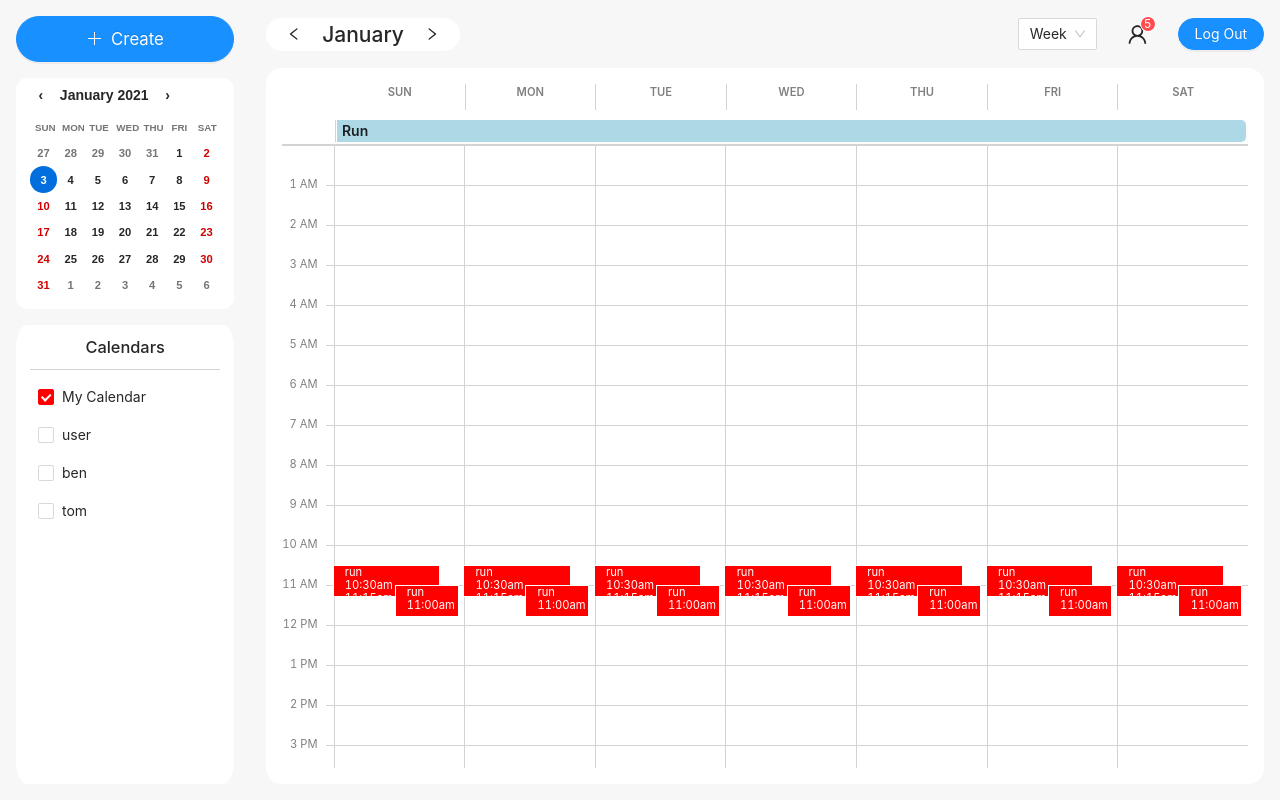
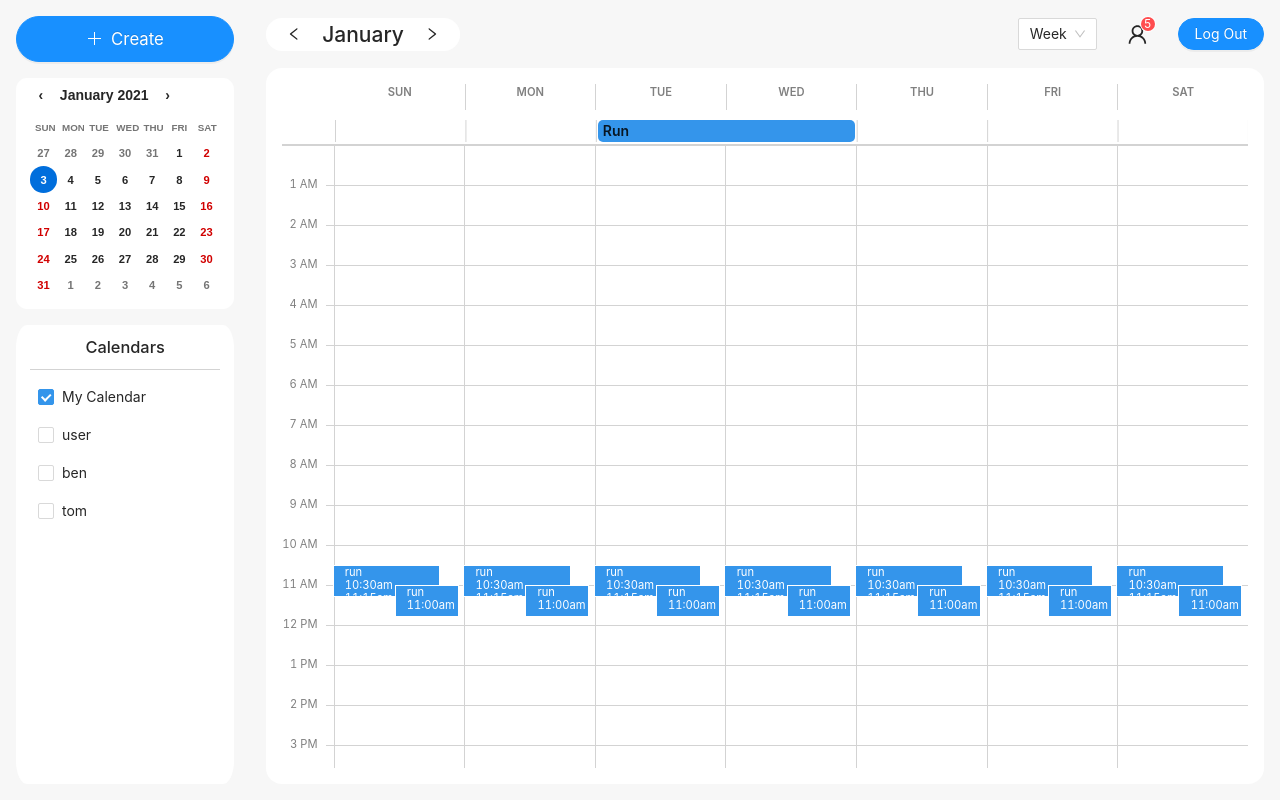
Before and after one commit to xuanlc113/spring-calendar, a React (Create React App) app in the folder client/: page / in a window 1280 px wide. Built offline with nearby package versions, Linux system fonts and the light colour scheme.

Commit message:
git add month all day event

```diff
--- a/client/src/event_info/EventPopover.js
+++ b/client/src/event_info/EventPopover.js
@@ -96,9 +96,13 @@ export default function EventPopover(props) {
       <PopoverInfo>
         <CalendarOutlined />
         <p>
-          {dayjs(props.datetime).format("ddd D MMMM")}{" "}
-          {getStartTime(props.datetime)} –{" "}
-          {getEndTime(props.datetime, props.canonicalEvent.duration)}
+          {dayjs(props.datetime).format("ddd D MMMM")}
+          {props.canonicalEvent.isAllDay
+            ? ` - ${dayjs(props.datetime)
+                .add(props.canonicalEvent.duration, "day")
+                .format("ddd D MMMM")}`
+            : ` ${getStartTime(props.datetime)} -
+            ${getEndTime(props.datetime, props.canonicalEvent.duration)}`}
         </p>
       </PopoverInfo>
       <PopoverInfo>
--- a/client/src/layout/Home.js
+++ b/client/src/layout/Home.js
@@ -102,7 +102,7 @@ function useCalendarSelector(userId) {
   function getCalendars(userId) {
     // get calendars { label: "My Calendar", id: userId, checked: true, color: blue }
     return [
-      { label: "My Calendar", id: userId, checked: true, color: "red" },
+      { label: "My Calendar", id: userId, checked: true, color: "#3495eb" },
       { label: "user", id: userId, checked: false, color: "green" },
       { label: "ben", id: userId, checked: false, color: "blue" },
       { label: "tom", id: userId, checked: false, color: "purple" },
--- a/client/src/schedule/AllDayArea.js
+++ b/client/src/schedule/AllDayArea.js
@@ -84,7 +84,7 @@ function getCalendarAllDayEvents(calendar, dates) {
     {
       id: "",
       canonicalEventId: "",
-      datetime: dayjs("2020-12-31 10:30"),
+      datetime: dayjs("2021-01-05 10:30"),
       attendees: [
         { email: "attd2", status: 1 },
         { email: "attd3", status: 1 },
--- a/client/src/schedule/AllDayEvent.js
+++ b/client/src/schedule/AllDayEvent.js
@@ -11,7 +11,7 @@ const Container = styled.div`
 const Flag = styled.div`
   width: calc(100% - 4px);
   margin: 2px;
-  background: lightblue;
+  background: ${(props) => props.color};
   border-top-left-radius: ${(props) => (props.start ? "5px" : 0)};
   border-bottom-left-radius: ${(props) => (props.start ? "5px" : 0)};
   border-top-right-radius: ${(props) => (props.end ? "5px" : 0)};
@@ -25,6 +25,7 @@ const Flag = styled.div`
 `;
 
 export default function AllDayEvent(props) {
+  console.log(props.event);
   return (
     <Popover
       placement="bottomLeft"
@@ -41,6 +42,7 @@ export default function AllDayEvent(props) {
         <Flag
           start={hasStart(props.event, props.dateRange)}
           end={hasEnd(props.event, props.dateRange)}
+          color={props.event.style.color}
         >
           <p>{props.event.canonicalEvent.title}</p>
         </Flag>
--- a/client/src/schedule/month/Month.js
+++ b/client/src/schedule/month/Month.js
@@ -53,6 +53,8 @@ export default function Month(props) {
             setDateOnly={props.setDateOnly}
             setPeriod={props.setPeriod}
             calendars={props.calendars}
+            weekStart={props.dates[row * 7]}
+            weekEnd={props.dates[row * 7 + 6]}
           />
         </Col>
       );
--- /dev/null
+++ b/client/src/schedule/month/MonthAllDayEvent.js
@@ -0,0 +1,73 @@
+import { Popover } from "antd";
+import styled from "styled-components";
+import EventPopover from "../../event_info/EventPopover";
+
+const Container = styled.div`
+  background: ${(props) => (props.empty ? "white" : props.color)};
+  border-top-left-radius: ${(props) => (props.start ? "5px" : 0)};
+  border-bottom-left-radius: ${(props) => (props.start ? "5px" : 0)};
+  border-top-right-radius: ${(props) => (props.end ? "5px" : 0)};
+  border-bottom-right-radius: ${(props) => (props.end ? "5px" : 0)};
+  margin: 1px 0;
+  z-index: 100;
+  & > p {
+    text-align: left;
+    font-weight: 600;
+    margin: 0 0.5em;
+  }
+`;
+
+export default function MonthAllDayEvent(props) {
+  return (
+    <Popover
+      placement="bottomLeft"
+      trigger="click"
+      content={<EventPopover {...props.event} />}
+      zIndex={800}
+    >
+      <Container
+        start={isEventStart(props.event, props.date)}
+        end={isEnd(props.event, props.date)}
+        empty={isEmpty(props.event, props.date)}
+        color={props.event.style.color}
+      >
+        <p>{showTitle(props.event, props.date)}</p>
+      </Container>
+    </Popover>
+  );
+}
+
+function showTitle(event, date) {
+  if (isStart(event, date)) {
+    return event.canonicalEvent.title;
+  }
+  return "\u00A0";
+}
+
+function isEventStart(event, date) {
+  const eventStart = event.datetime.startOf("day");
+  return eventStart.diff(date, "day") === 0;
+}
+
+function isStart(event, date) {
+  const eventStart = event.datetime.startOf("day");
+  const isEventStart = eventStart.diff(date, "day") === 0;
+  const isWeekStart = date.diff(date.startOf("week"), "day") === 0;
+  const isEventStarted = date.startOf("week").diff(eventStart, "day") >= 0;
+  const isWeekEventStart = isWeekStart && isEventStarted;
+  return isEventStart || isWeekEventStart;
+}
+
+function isEnd(event, date) {
+  const eventStart = event.datetime.startOf("day");
+  const eventEnd = eventStart.add(event.canonicalEvent.duration - 1, "day");
+  return date.diff(eventEnd, "day") === 0;
+}
+
+function isEmpty(event, date) {
+  const eventStart = event.datetime.startOf("day");
+  const eventEnd = eventStart.add(event.canonicalEvent.duration, "day");
+  const isEventBefore = eventStart.diff(date, "day") > 0;
+  const isEventAfter = date.diff(eventEnd, "day") >= 0;
+  return isEventBefore || isEventAfter;
+}
--- a/client/src/schedule/month/MonthTile.js
+++ b/client/src/schedule/month/MonthTile.js
@@ -1,18 +1,83 @@
+import { useState, useEffect } from "react";
 import dayjs from "dayjs";
-import { useContext } from "react";
-import { UserContext } from "../../App";
+import MonthAllDayEvent from "./MonthAllDayEvent";
 
 export default function MonthTile(props) {
-  const user = useContext(UserContext);
+  const { allDayEvents } = useAllDay(
+    props.calendars,
+    props.weekStart,
+    props.weekEnd
+  );
 
   function viewDay() {
     props.setDateOnly(props.date.toDate());
     props.setPeriod("day");
   }
 
+  function getAllDayEvents() {
+    return allDayEvents.map((event) => (
+      <MonthAllDayEvent event={event} date={props.date} />
+    ));
+  }
+
   return (
-    <div className="month-tile" onClick={viewDay}>
-      {props.date.date()}
+    <div className="month-tile">
+      <p onClick={viewDay} style={{ margin: 0 }}>
+        {props.date.date()}
+      </p>
+      {getAllDayEvents()}
     </div>
   );
 }
+
+function useAllDay(calendars, start, end) {
+  const [allDayEvents, setAllDayEvents] = useState(
+    getAllDayEvents(calendars, start, end)
+  );
+
+  useEffect(() => {
+    setAllDayEvents(getAllDayEvents(calendars, start, end));
+  }, [calendars]);
+
+  return { allDayEvents };
+}
+
+function getAllDayEvents(calendars, start, end) {
+  let events = [];
+  for (let i = 0; i < calendars.length; i++) {
+    events = events.concat(getCalendarAllDayEvents(calendars[i], start, end));
+  }
+
+  return events;
+}
+
+function getCalendarAllDayEvents(calendar, start, end) {
+  // get events(id, dates[0], dates[-1]) get array of events, add color
+  return [
+    {
+      id: "",
+      canonicalEventId: "",
+      datetime: dayjs("2021-01-05 10:30"),
+      attendees: [
+        { email: "attd2", status: 1 },
+        { email: "attd3", status: 1 },
+      ],
+      canonicalEvent: {
+        id: "",
+        userId: "001",
+        title: "Run",
+        description: "go for a run",
+        attendees: [1000],
+        start: "2020-12-21 10:30",
+        end: "2021-1-09",
+        duration: 8,
+        isAllDay: true,
+        isRecurring: false,
+        rrule: "",
+        exceptions: [],
+      },
+      style: { color: calendar.color },
+      userId: "001",
+    },
+  ];
+}
```
Also changed, not shown: 1 other file (tests, documents, lock files or other folders).
